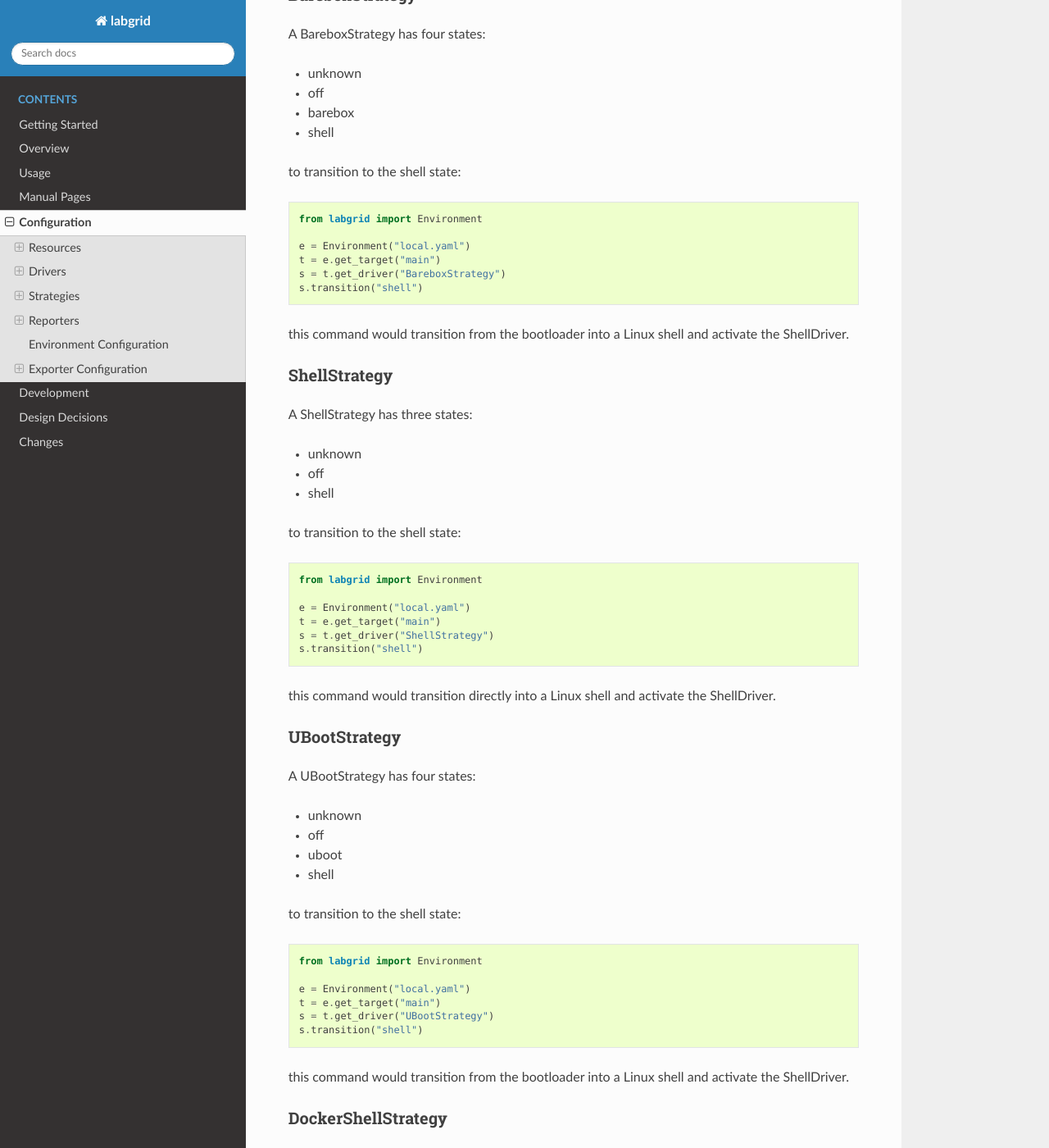
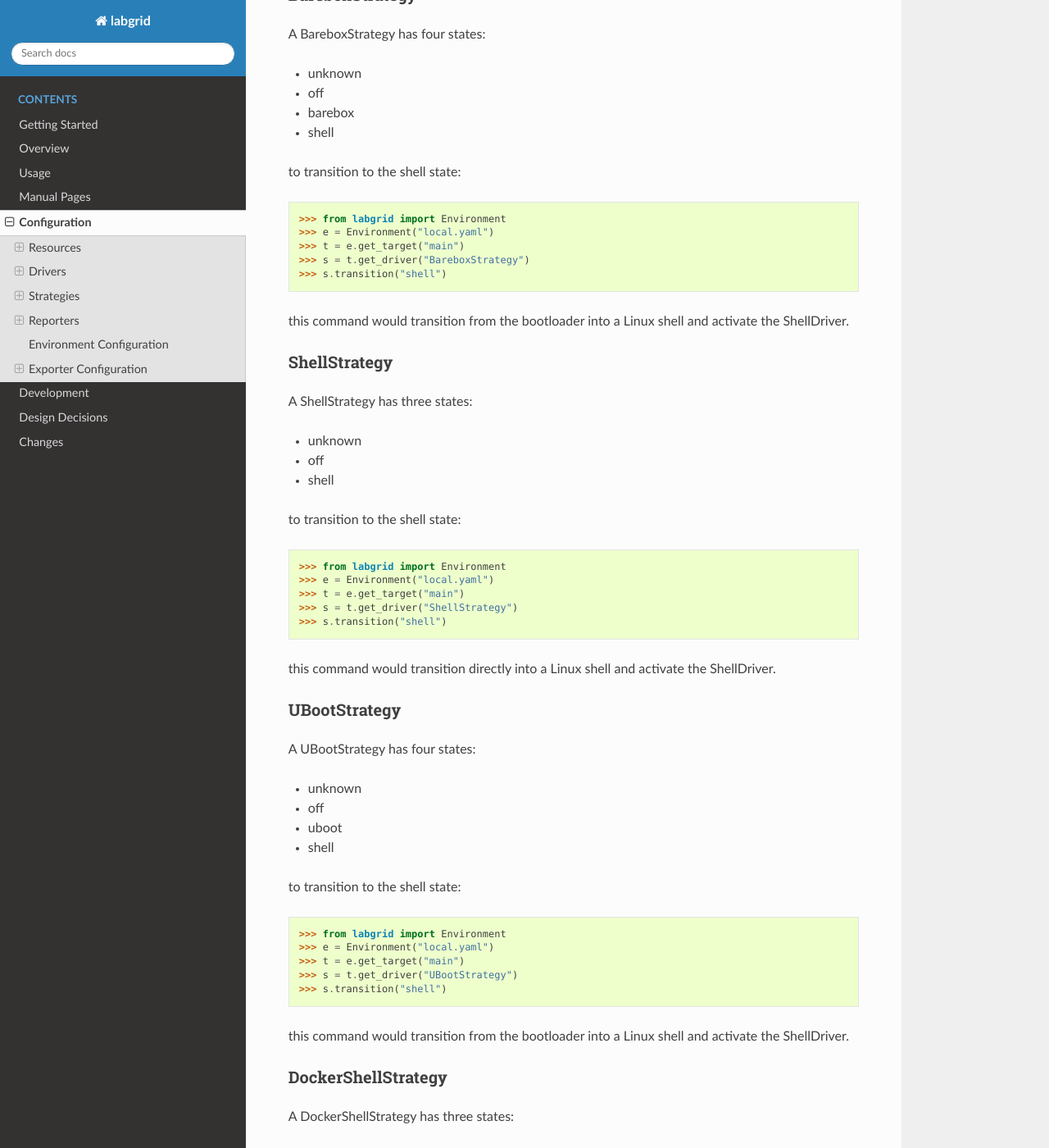
Before and after one commit to labgrid-project/labgrid, a Sphinx documentation site: the page built from doc/configuration.rst, in a window 1280 px wide and 1400 px high, scrolled down 55773 px. Shown: the whole window at 82% size. Built offline with Sphinx 7.4.7 and the Read the Docs theme 2.0.0, drawn with Linux system fonts in a browser that asks for light colours; pages that are not in the unit, such as notebooks, are missing from menus; some of the changed text lies outside the part shown.

```diff
--- a/doc/configuration.rst
+++ b/doc/configuration.rst
@@ -2628,12 +2628,11 @@ to transition to the shell state:
 
 ::
 
-   from labgrid import Environment
-
-   e = Environment("local.yaml")
-   t = e.get_target("main")
-   s = t.get_driver("BareboxStrategy")
-   s.transition("shell")
+   >>> from labgrid import Environment
+   >>> e = Environment("local.yaml")
+   >>> t = e.get_target("main")
+   >>> s = t.get_driver("BareboxStrategy")
+   >>> s.transition("shell")
 
 
 this command would transition from the bootloader into a Linux shell and
@@ -2652,12 +2651,11 @@ to transition to the shell state:
 
 ::
 
-   from labgrid import Environment
-
-   e = Environment("local.yaml")
-   t = e.get_target("main")
-   s = t.get_driver("ShellStrategy")
-   s.transition("shell")
+   >>> from labgrid import Environment
+   >>> e = Environment("local.yaml")
+   >>> t = e.get_target("main")
+   >>> s = t.get_driver("ShellStrategy")
+   >>> s.transition("shell")
 
 
 this command would transition directly into a Linux shell and
@@ -2677,12 +2675,11 @@ to transition to the shell state:
 
 ::
 
-   from labgrid import Environment
-
-   e = Environment("local.yaml")
-   t = e.get_target("main")
-   s = t.get_driver("UBootStrategy")
-   s.transition("shell")
+   >>> from labgrid import Environment
+   >>> e = Environment("local.yaml")
+   >>> t = e.get_target("main")
+   >>> s = t.get_driver("UBootStrategy")
+   >>> s.transition("shell")
 
 
 this command would transition from the bootloader into a Linux shell and
@@ -2701,12 +2698,11 @@ To transition to the shell state:
 
 ::
 
-   from labgrid import Environment
-
-   e = Environment("local.yaml")
-   t = e.get_target("main")
-   s = t.get_driver("DockerShellStrategy")
-   s.transition("shell")
+   >>> from labgrid import Environment
+   >>> e = Environment("local.yaml")
+   >>> t = e.get_target("main")
+   >>> s = t.get_driver("DockerShellStrategy")
+   >>> s.transition("shell")
 
 
 These commands would activate the docker driver which creates and starts
@@ -2727,17 +2723,15 @@ The StepReporter outputs individual labgrid steps to `STDOUT`.
 
 ::
 
-    from labgrid import StepReporter
-
-    StepReporter.start()
+    >>> from labgrid import StepReporter
+    >>> StepReporter.start()
 
 The Reporter can be stopped with a call to the stop function:
 
 ::
 
-    from labgrid import StepReporter
-
-    StepReporter.stop()
+    >>> from labgrid import StepReporter
+    >>> StepReporter.stop()
 
 Stopping the StepReporter if it has not been started will raise an
 AssertionError, as will starting an already started StepReporter.
@@ -2754,17 +2748,15 @@ files. It takes the path as a parameter.
 
 ::
 
-    from labgrid import ConsoleLoggingReporter
-
-    ConsoleLoggingReporter.start(".")
+    >>> from labgrid import ConsoleLoggingReporter
+    >>> ConsoleLoggingReporter.start(".")
 
 The Reporter can be stopped with a call to the stop function:
 
 ::
 
-    from labgrid import ConsoleLoggingReporter
-
-    ConsoleLoggingReporter.stop()
+    >>> from labgrid import ConsoleLoggingReporter
+    >>> ConsoleLoggingReporter.stop()
 
 
 Stopping the ConsoleLoggingReporter if it has not been started will raise an
```
Also changed, not shown: doc/development.rst (+12 -17 lines).
